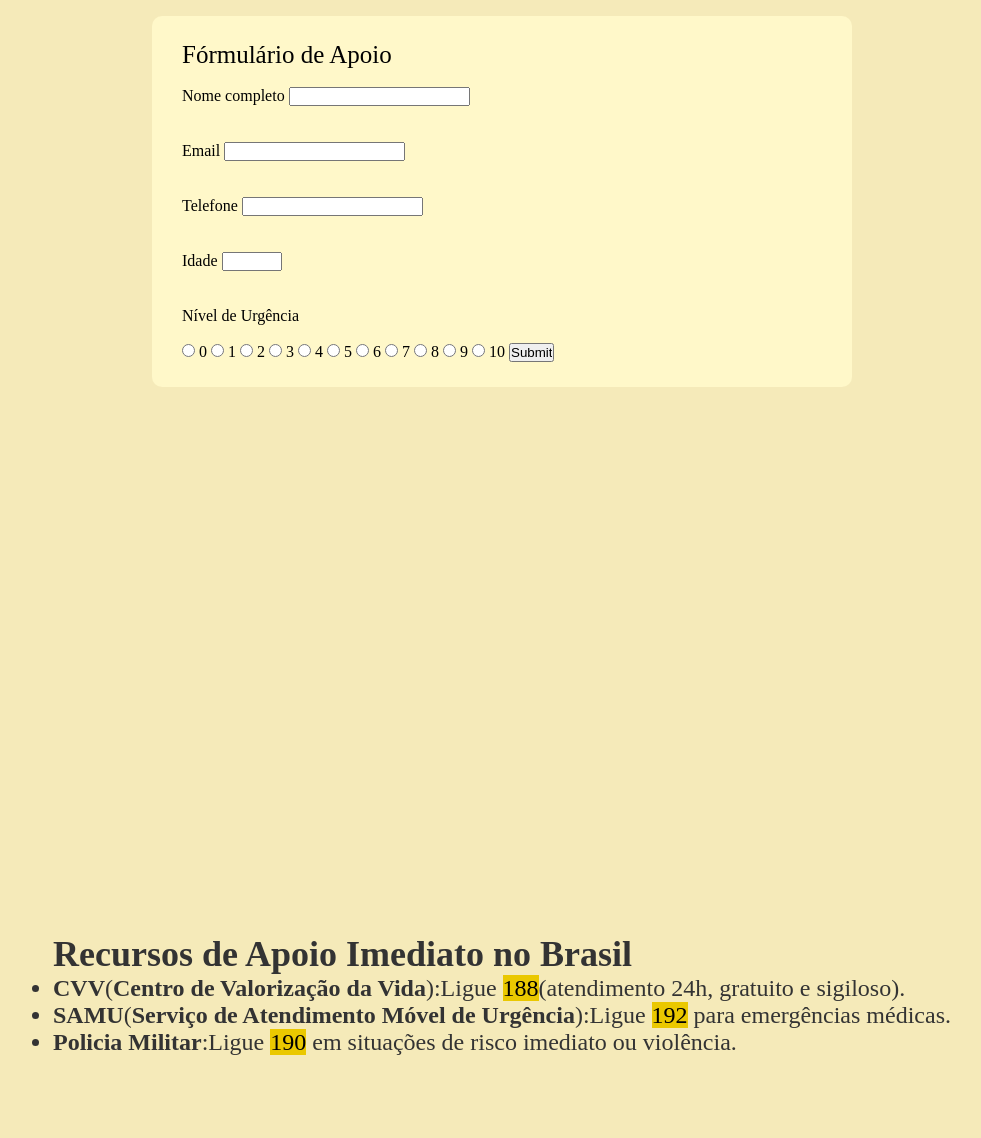
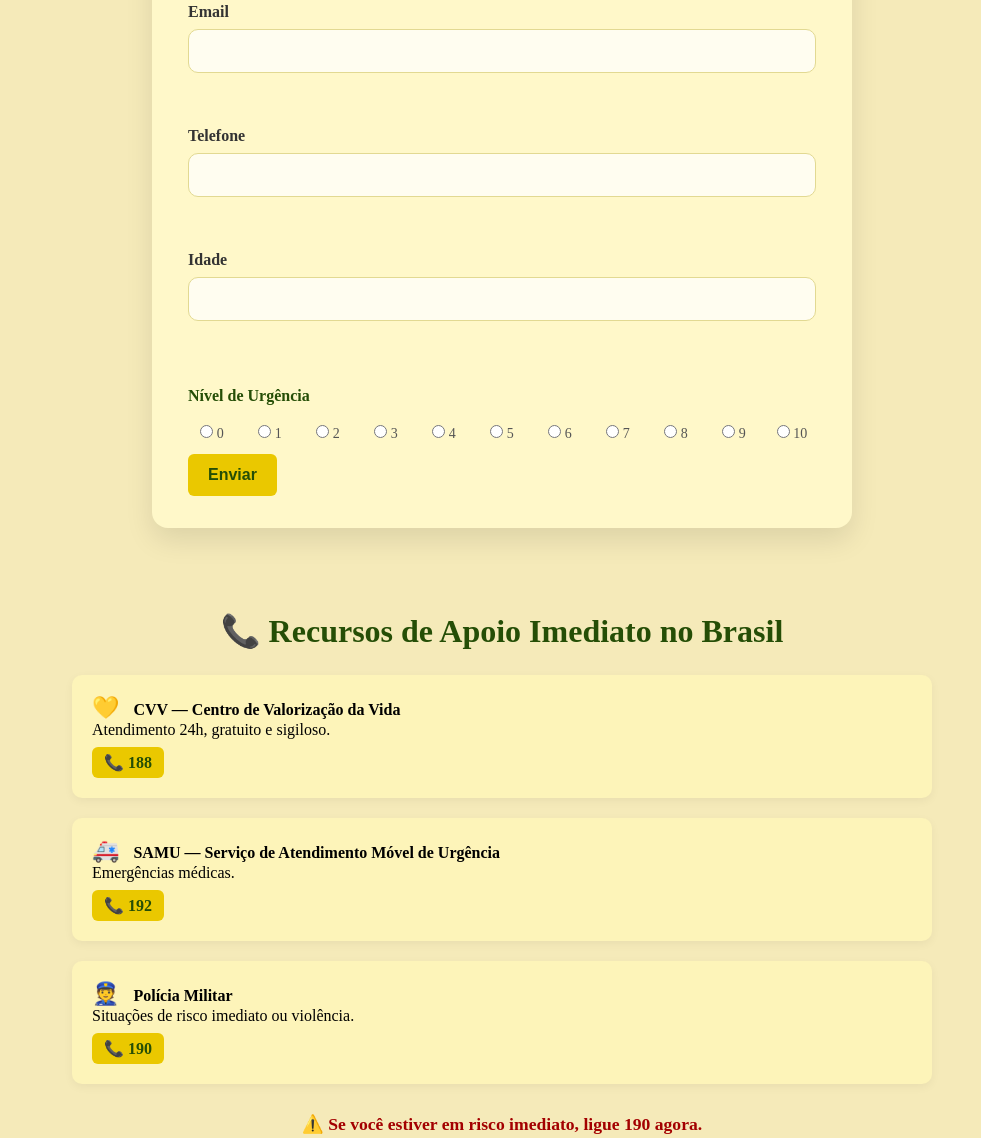
Before and after one commit to Ayrlla/SetembroAmarelo, a plain HTML site: page index.html in a window 1280 px wide. Shown: the part 2745-3883 px from the top of the page, without its empty margins (138-1119 px from the left). Drawn offline with Linux system fonts and the light colour scheme.

Commit message:
finalizando

```diff
--- a/css/style.css
+++ b/css/style.css
@@ -252,8 +252,6 @@ position: relative;
 }
 
 
-
-
 section {
 
   padding: 40px;
@@ -284,39 +282,196 @@ mark {
 }
 
 #querconversar{
-    display: flex;              /* Ativa o Flexbox */
-  justify-content: center;    /* Centraliza horizontalmente */
-  align-items: center;        /* Centraliza verticalmente */
-  height: 100vh;
+  display: flex;
+  justify-content: center;
+  align-items: center;
+  height: 90vh;
+  padding:32px 20px;
 }
 
-.formulario {
+.formulario{
   max-width: 700px;
   width: 100%;
-  padding: 25px 30px;
-  background: #fff8c9;
-  border-radius: 10px;
+  background:#fff8c9;
+  border-radius:16px;
+  box-shadow:0 12px 28px rgba(0,0,0,.10);
+  padding:32px 36px;
 }
 
 .formulario legend {
-  font-size: 25px;
-  font-weight: 500;
+  font-size: 28px;
+  font-weight: 600;
+  margin-bottom: 20px;
+  color: #254e06;
+}
+
+fieldset{ border:none; padding:0; }
+
+
+.inputbox {
+   display:flex;
+  flex-direction:column;
+  gap:8px;
+  margin-bottom:18px;
+}
+
+.inputbox label {
+   font-size:16px;
+  color:#333;
+  font-weight:600;
+}
+
+.inputbox input {
+  width:100%;
+  padding:12px 14px;
+  border:1px solid #e2d992;
+  border-radius:10px;
+  background:#fffdf0;
+  font-size:16px;
+}
+
+.inputbox input:focus{
+  outline:2px solid #eac800;
+  border-color:#eac800;
+  box-shadow:0 0 0 3px rgba(234,200,0,.25);
+}
+
+.escala p{
+  margin:12px 0 8px;
+  font-weight:700;
+  color:#254e06;
+}
+.escala{
+  display:flex;
+  flex-direction:column;
+  gap:12px;
+}
+.escala .radios{
+  display:grid;
+  grid-template-columns: repeat(11, minmax(28px,1fr));
+  gap:10px;
+  align-items:center;
+  justify-items:center;
+}
+.escala .radios label{
+  font-size:14px;
+  color:#555;
+}
+
+#submit{
+  margin-top:12px;
+  align-self:flex-end;
+  background:#eac800;
+  color:#254e06;
+  border:none;
+  padding:12px 22px;
+  border-radius:10px;
+  font-size:16px;
+  font-weight:800;
+  cursor:pointer;
+  transition:transform .15s ease, box-shadow .15s ease, background .15s;
+}
+#submit:hover{
+  background:#d4b300;
+  transform:translateY(-1px);
+  box-shadow:0 8px 18px rgba(0,0,0,.12);
+}
+
+
+@media (max-width: 540px){
+  .formulario{ padding:24px; border-radius:12px; }
+  .formulario legend{ font-size:24px; }
+}
+
+.radio-group {
+  margin: 15px 0;
+}
+
+#submit {
+  background: #eac800;
+  border: none;
+  padding: 12px 20px;
+  border-radius: 6px;
+  font-size: 16px;
+  font-weight: bold;
+  cursor: pointer;
+  color: #254e06;
+  transition: 0.2s;
+}
+
+#submit: hover {
+  background: #d4b300;
 
 }
 
-
-#ajuda {
-  display: flex;
-  justify-content: center;
-  align-items: center;
-  height: 100vh;
+.ajuda {
+  padding: 60px 20px;
+  max-width: 900px;
+  margin: 40px auto;
+  background: transparent;
+  box-shadow: none;
+}
+.ajuda__container {
+  text-align: center;
 }
 
-.ajudaTextos {
-       margin-bottom: 15px;
-    font-size: 1.5rem;
-    color: #333;
-    text-align: justify;
+.ajuda h2 {
+  font-size: clamp(24px, 3vw, 32px);
+  color: #254e06;
+  margin-bottom: 25px;
+  font-weight: 800;
+}
+
+.ajuda__lista {
+  list-style: none;
+  padding: 0;
+  margin: 0;
+  display: grid;
+  gap: 20px;
+}
+
+.ajuda__lista li {
+  background: #fdf4b9;
+  border-radius: 10px;
+  padding: 20px;
+  text-align: left;
+  font-size: 1rem;
+  box-shadow: 0 3px 10px rgba(0,0,0,.05);
+  transition: transform .2s ease, box-shadow .2s ease;
+}
+
+.ajuda__lista li:hover {
+  transform: translateY(-4px);
+  box-shadow: 0 6px 16px rgba(0,0,0,.12);
+}
+
+.ajuda__lista .icone {
+  font-size: 22px;
+  margin-right: 10px;
+}
+
+.numero {
+  display: inline-block;
+  margin-top: 8px;
+  padding: 6px 12px;
+  background: #eac800;
+  color: #254e06;
+  border-radius: 6px;
+  font-weight: bold;
+  text-decoration: none;
+  transition: background .2s ease;
+}
+
+.numero:hover {
+  background: #d4b300;
+  color: #fff;
+}
+
+.ajuda__alerta {
+  margin-top: 30px;
+  font-size: 1.1rem;
+  font-weight: 600;
+  color: #a30000;
 }
 
 fieldset{
--- a/index.html
+++ b/index.html
@@ -88,7 +88,7 @@
             <section id="laco-amarelo" class="laco-amarelo">
   <div class="laco__container">
     <figure class="laco__media">
-      <img src="images/lacinhoamarelo.jpg" alt="Laço amarelo">
+      <img src="images/Laço.png" alt="Laço amarelo">
     </figure>
 
     <div class="laco__content">
@@ -145,7 +145,7 @@
                             <br><br>
                               <div class="escala">
   <p>Nível de Urgência</p>
-                            <br>
+  <div class="radios">
     <label><input type="radio" name="avaliacao" value="0"> 0</label>
     <label><input type="radio" name="avaliacao" value="1"> 1</label>
     <label><input type="radio" name="avaliacao" value="2"> 2</label>
@@ -157,23 +157,45 @@
     <label><input type="radio" name="avaliacao" value="8"> 8</label>
     <label><input type="radio" name="avaliacao" value="9"> 9</label>
     <label><input type="radio" name="avaliacao" value="10"> 10</label>
-                            <input type="submit" name="submit" id="submit">
-                        </fieldset>
-                    </form>
+  </div>
+</div>
+
+<input type="submit" name="submit" id="submit" value="Enviar">
+
 
             </div>
 
               </section>
-              <section id="ajuda">
-                    <div class="ajudaTextos">
-                        <h2>Recursos de Apoio Imediato no Brasil</h2>
-                        <ul>
-                            <li><strong>CVV</strong>(<strong>Centro de Valorização da Vida</strong>):Ligue <mark>188</mark>(atendimento 24h, gratuito e sigiloso).</li>
-                            <li><strong>SAMU</strong>(<strong>Serviço de Atendimento Móvel de Urgência</strong>):Ligue <mark>192</mark> para emergências médicas.</li>
-                            <li><strong>Policia Militar</strong>:Ligue <mark>190</mark> em situações de risco imediato ou violência.</li>
+            <section id="ajuda" class="ajuda">
+  <div class="ajuda__container">
+    <h2>📞 Recursos de Apoio Imediato no Brasil</h2>
+    <ul class="ajuda__lista">
+      <li>
+        <span class="icone">💛</span>
+        <strong>CVV — Centro de Valorização da Vida</strong><br>
+        Atendimento 24h, gratuito e sigiloso.<br>
+        <a href="tel:188" class="numero">📞 188</a>
+      </li>
+      <li>
+        <span class="icone">🚑</span>
+        <strong>SAMU — Serviço de Atendimento Móvel de Urgência</strong><br>
+        Emergências médicas.<br>
+        <a href="tel:192" class="numero">📞 192</a>
+      </li>
+      <li>
+        <span class="icone">👮</span>
+        <strong>Polícia Militar</strong><br>
+        Situações de risco imediato ou violência.<br>
+        <a href="tel:190" class="numero">📞 190</a>
+      </li>
     </ul>
+    <p class="ajuda__alerta">
+      ⚠️ Se você estiver em risco imediato, ligue <strong>190</strong> agora.
+    </p>
   </div>
 </section>
+
+
             <footer>
                 <p>💛 CVV 188 | <strong>Falar é a melhor solução</strong> | Setembro Amarelo 2025</p>
             </footer>
```
Also changed, not shown: images/Laço.png (added). Lines whose indentation alone changed are shown as unchanged.
